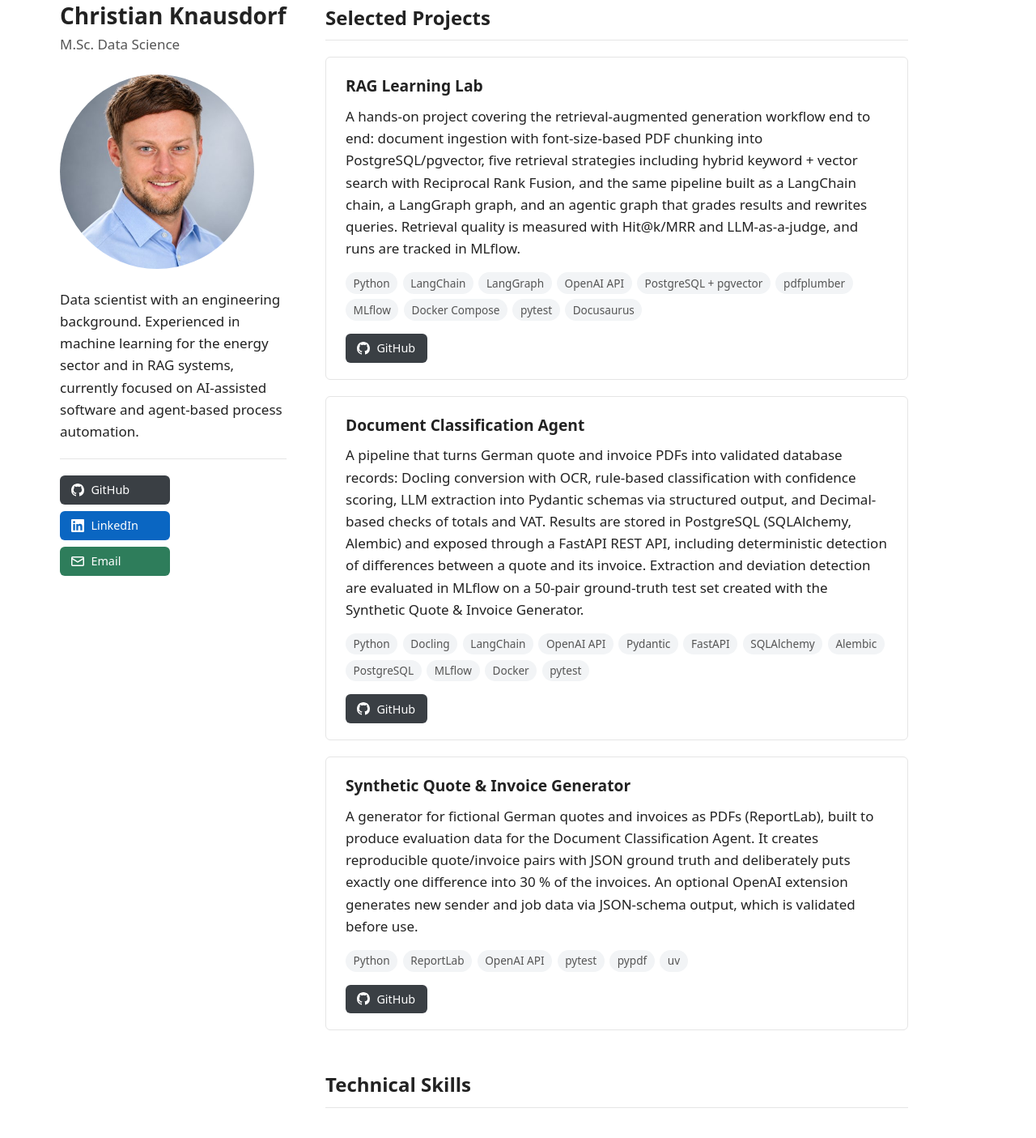
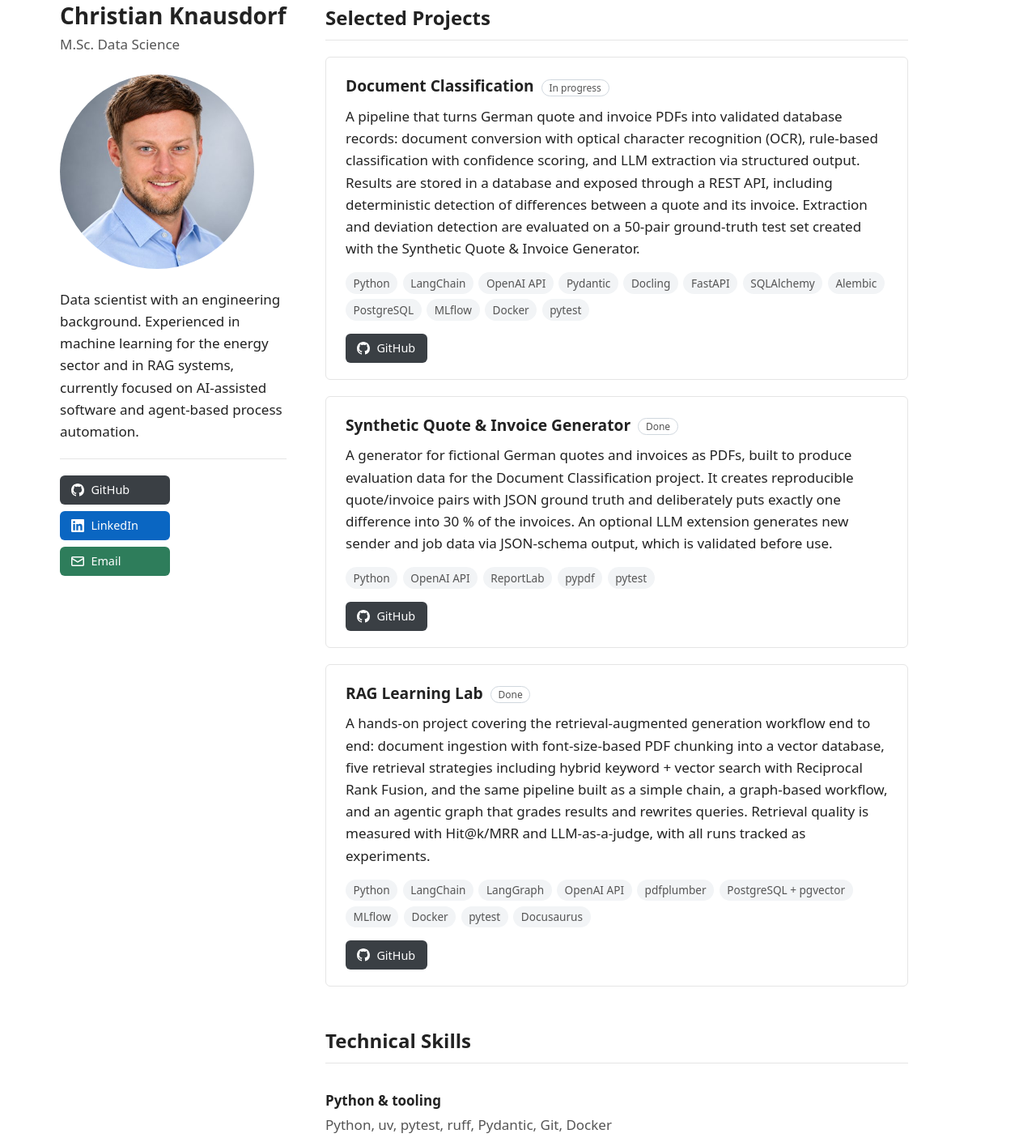
Before and after one commit to ChristianAIScience/portfolio, a plain HTML site: page index.html in a window 1280 px wide. Shown: the part 61-1466 px from the top of the page at 81% size. Drawn offline with Linux system fonts and the light colour scheme.

Commit message:
updated site

```diff
--- a/index.html
+++ b/index.html
@@ -35,54 +35,53 @@
         <h2 id="projects-heading">Selected Projects</h2>
 
         <article class="card">
-          <h3>RAG Learning Lab</h3>
+          <h3>Document Classification <span class="status">In progress</span></h3>
           <p>
-            A hands-on project covering the retrieval-augmented generation workflow end to end: document
-            ingestion with font-size-based PDF chunking into PostgreSQL/pgvector, five retrieval strategies
-            including hybrid keyword + vector search with Reciprocal Rank Fusion, and the same pipeline built
-            as a LangChain chain, a LangGraph graph, and an agentic graph that grades results and rewrites queries.
-            Retrieval quality is measured with Hit@k/MRR and LLM-as-a-judge, and runs are tracked in MLflow.
+            A pipeline that turns German quote and invoice PDFs into validated database records: document
+            conversion with optical character recognition (OCR), rule-based classification with confidence scoring,
+            and LLM extraction via structured output.
+            Results are stored in a database and exposed through a REST API,
+            including deterministic detection of differences between a quote and its invoice.
+            Extraction and deviation detection are evaluated on a 50-pair ground-truth test set
+            created with the Synthetic Quote &amp; Invoice Generator.
           </p>
           <ul class="tags" aria-label="Technologies">
-            <li>Python</li><li>LangChain</li><li>LangGraph</li><li>OpenAI API</li>
-            <li>PostgreSQL + pgvector</li><li>pdfplumber</li><li>MLflow</li><li>Docker Compose</li>
-            <li>pytest</li><li>Docusaurus</li>
+            <li>Python</li><li>LangChain</li><li>OpenAI API</li><li>Pydantic</li><li>Docling</li>
+            <li>FastAPI</li><li>SQLAlchemy</li><li>Alembic</li><li>PostgreSQL</li><li>MLflow</li>
+            <li>Docker</li><li>pytest</li>
           </ul>
-          <a class="icon-link" href="https://github.com/ChristianAIScience/basic-rag-stuff" aria-label="RAG Learning Lab on GitHub" title="View on GitHub"><svg viewBox="0 0 16 16" width="16" height="16" aria-hidden="true" focusable="false"><path fill="currentColor" d="M8 0c4.42 0 8 3.58 8 8a8.013 8.013 0 0 1-5.45 7.59c-.4.08-.55-.17-.55-.38 0-.27.01-1.13.01-2.2 0-.75-.25-1.230-.54-1.48 1.78-.2 3.65-.88 3.65-3.95 0-.88-.31-1.59-.82-2.15.08-.2.36-1.02-.08-2.12 0 0-.67-.22-2.2.82-.64-.18-1.32-.27-2-.27-.68 0-1.36.09-2 .27-1.53-1.03-2.2-.82-2.2-.82-.44 1.1-.16 1.92-.08 2.12-.51.56-.82 1.28-.82 2.15 0 3.06 1.86 3.75 3.64 3.95-.23.2-.44.55-.51 1.07-.46.21-1.61.55-2.33-.66-.15-.24-.6-.83-1.230-.82-.67.01-.27.38.01.53.34.19.73.9.82 1.13.16.45.68 1.31 2.69.94 0 .67.01 1.3.01 1.49 0 .21-.15.45-.55.38A7.995 7.995 0 0 1 0 8c0-4.42 3.58-8 8-8Z"/></svg><span>GitHub</span></a>
+          <a class="icon-link" href="https://github.com/ChristianAIScience/document-classification" aria-label="Document Classification on GitHub" title="View on GitHub"><svg viewBox="0 0 16 16" width="16" height="16" aria-hidden="true" focusable="false"><path fill="currentColor" d="M8 0c4.42 0 8 3.58 8 8a8.013 8.013 0 0 1-5.45 7.59c-.4.08-.55-.17-.55-.38 0-.27.01-1.13.01-2.2 0-.75-.25-1.230-.54-1.48 1.78-.2 3.65-.88 3.65-3.95 0-.88-.31-1.59-.82-2.15.08-.2.36-1.02-.08-2.12 0 0-.67-.22-2.2.82-.64-.18-1.32-.27-2-.27-.68 0-1.36.09-2 .27-1.53-1.03-2.2-.82-2.2-.82-.44 1.1-.16 1.92-.08 2.12-.51.56-.82 1.28-.82 2.15 0 3.06 1.86 3.75 3.64 3.95-.23.2-.44.55-.51 1.07-.46.21-1.61.55-2.33-.66-.15-.24-.6-.83-1.230-.82-.67.01-.27.38.01.53.34.19.73.9.82 1.13.16.45.68 1.31 2.69.94 0 .67.01 1.3.01 1.49 0 .21-.15.45-.55.38A7.995 7.995 0 0 1 0 8c0-4.42 3.58-8 8-8Z"/></svg><span>GitHub</span></a>
         </article>
 
         <article class="card">
-          <h3>Document Classification Agent</h3>
+          <h3>Synthetic Quote &amp; Invoice Generator <span class="status">Done</span></h3>
           <p>
-            A pipeline that turns German quote and invoice PDFs into validated database records: Docling
-            conversion with OCR, rule-based classification with confidence scoring, LLM extraction into Pydantic
-            schemas via structured output, and Decimal-based checks of totals and VAT.
-            Results are stored in PostgreSQL (SQLAlchemy, Alembic) and exposed through a FastAPI REST API,
-            including deterministic detection of differences between a quote and its invoice.
-            Extraction and deviation detection are evaluated in MLflow on a 50-pair ground-truth test set
-            created with the Synthetic Quote &amp; Invoice Generator.
+            A generator for fictional German quotes and invoices as PDFs, built to produce
+            evaluation data for the Document Classification project. It creates reproducible
+            quote/invoice pairs with JSON ground truth and deliberately puts exactly one difference into 30&nbsp;%
+            of the invoices. An optional LLM extension generates new sender and job data via JSON-schema
+            output, which is validated before use.
           </p>
           <ul class="tags" aria-label="Technologies">
-            <li>Python</li><li>Docling</li><li>LangChain</li><li>OpenAI API</li><li>Pydantic</li>
-            <li>FastAPI</li><li>SQLAlchemy</li><li>Alembic</li><li>PostgreSQL</li><li>MLflow</li>
-            <li>Docker</li><li>pytest</li>
+            <li>Python</li><li>OpenAI API</li><li>ReportLab</li><li>pypdf</li><li>pytest</li>
           </ul>
-          <a class="icon-link" href="https://github.com/ChristianAIScience/document-classification" aria-label="Document Classification Agent on GitHub" title="View on GitHub"><svg viewBox="0 0 16 16" width="16" height="16" aria-hidden="true" focusable="false"><path fill="currentColor" d="M8 0c4.42 0 8 3.58 8 8a8.013 8.013 0 0 1-5.45 7.59c-.4.08-.55-.17-.55-.38 0-.27.01-1.13.01-2.2 0-.75-.25-1.230-.54-1.48 1.78-.2 3.65-.88 3.65-3.95 0-.88-.31-1.59-.82-2.15.08-.2.36-1.02-.08-2.12 0 0-.67-.22-2.2.82-.64-.18-1.32-.27-2-.27-.68 0-1.36.09-2 .27-1.53-1.03-2.2-.82-2.2-.82-.44 1.1-.16 1.92-.08 2.12-.51.56-.82 1.28-.82 2.15 0 3.06 1.86 3.75 3.64 3.95-.23.2-.44.55-.51 1.07-.46.21-1.61.55-2.33-.66-.15-.24-.6-.83-1.230-.82-.67.01-.27.38.01.53.34.19.73.9.82 1.13.16.45.68 1.31 2.69.94 0 .67.01 1.3.01 1.49 0 .21-.15.45-.55.38A7.995 7.995 0 0 1 0 8c0-4.42 3.58-8 8-8Z"/></svg><span>GitHub</span></a>
+          <a class="icon-link" href="https://github.com/ChristianAIScience/fictional-quotes-invoices-pdf-creator" aria-label="Synthetic Quote &amp; Invoice Generator on GitHub" title="View on GitHub"><svg viewBox="0 0 16 16" width="16" height="16" aria-hidden="true" focusable="false"><path fill="currentColor" d="M8 0c4.42 0 8 3.58 8 8a8.013 8.013 0 0 1-5.45 7.59c-.4.08-.55-.17-.55-.38 0-.27.01-1.13.01-2.2 0-.75-.25-1.230-.54-1.48 1.78-.2 3.65-.88 3.65-3.95 0-.88-.31-1.59-.82-2.15.08-.2.36-1.02-.08-2.12 0 0-.67-.22-2.2.82-.64-.18-1.32-.27-2-.27-.68 0-1.36.09-2 .27-1.53-1.03-2.2-.82-2.2-.82-.44 1.1-.16 1.92-.08 2.12-.51.56-.82 1.28-.82 2.15 0 3.06 1.86 3.75 3.64 3.95-.23.2-.44.55-.51 1.07-.46.21-1.61.55-2.33-.66-.15-.24-.6-.83-1.230-.82-.67.01-.27.38.01.53.34.19.73.9.82 1.13.16.45.68 1.31 2.69.94 0 .67.01 1.3.01 1.49 0 .21-.15.45-.55.38A7.995 7.995 0 0 1 0 8c0-4.42 3.58-8 8-8Z"/></svg><span>GitHub</span></a>
         </article>
 
         <article class="card">
-          <h3>Synthetic Quote &amp; Invoice Generator</h3>
+          <h3>RAG Learning Lab <span class="status">Done</span></h3>
           <p>
-            A generator for fictional German quotes and invoices as PDFs (ReportLab), built to produce
-            evaluation data for the Document Classification Agent. It creates reproducible
-            quote/invoice pairs with JSON ground truth and deliberately puts exactly one difference into 30&nbsp;%
-            of the invoices. An optional OpenAI extension generates new sender and job data via JSON-schema
-            output, which is validated before use.
+            A hands-on project covering the retrieval-augmented generation workflow end to end: document
+            ingestion with font-size-based PDF chunking into a vector database, five retrieval strategies
+            including hybrid keyword + vector search with Reciprocal Rank Fusion, and the same pipeline built
+            as a simple chain, a graph-based workflow, and an agentic graph that grades results and rewrites queries.
+            Retrieval quality is measured with Hit@k/MRR and LLM-as-a-judge, with all runs tracked as experiments.
           </p>
           <ul class="tags" aria-label="Technologies">
-            <li>Python</li><li>ReportLab</li><li>OpenAI API</li><li>pytest</li><li>pypdf</li><li>uv</li>
+            <li>Python</li><li>LangChain</li><li>LangGraph</li><li>OpenAI API</li><li>pdfplumber</li>
+            <li>PostgreSQL + pgvector</li><li>MLflow</li><li>Docker</li><li>pytest</li><li>Docusaurus</li>
           </ul>
-          <a class="icon-link" href="https://github.com/ChristianAIScience/fictional-quotes-invoices-pdf-creator" aria-label="Synthetic Quote &amp; Invoice Generator on GitHub" title="View on GitHub"><svg viewBox="0 0 16 16" width="16" height="16" aria-hidden="true" focusable="false"><path fill="currentColor" d="M8 0c4.42 0 8 3.58 8 8a8.013 8.013 0 0 1-5.45 7.59c-.4.08-.55-.17-.55-.38 0-.27.01-1.13.01-2.2 0-.75-.25-1.230-.54-1.48 1.78-.2 3.65-.88 3.65-3.95 0-.88-.31-1.59-.82-2.15.08-.2.36-1.02-.08-2.12 0 0-.67-.22-2.2.82-.64-.18-1.32-.27-2-.27-.68 0-1.36.09-2 .27-1.53-1.03-2.2-.82-2.2-.82-.44 1.1-.16 1.92-.08 2.12-.51.56-.82 1.28-.82 2.15 0 3.06 1.86 3.75 3.64 3.95-.23.2-.44.55-.51 1.07-.46.21-1.61.55-2.33-.66-.15-.24-.6-.83-1.230-.82-.67.01-.27.38.01.53.34.19.73.9.82 1.13.16.45.68 1.31 2.69.94 0 .67.01 1.3.01 1.49 0 .21-.15.45-.55.38A7.995 7.995 0 0 1 0 8c0-4.42 3.58-8 8-8Z"/></svg><span>GitHub</span></a>
+          <a class="icon-link" href="https://github.com/ChristianAIScience/basic-rag-stuff" aria-label="RAG Learning Lab on GitHub" title="View on GitHub"><svg viewBox="0 0 16 16" width="16" height="16" aria-hidden="true" focusable="false"><path fill="currentColor" d="M8 0c4.42 0 8 3.58 8 8a8.013 8.013 0 0 1-5.45 7.59c-.4.08-.55-.17-.55-.38 0-.27.01-1.13.01-2.2 0-.75-.25-1.230-.54-1.48 1.78-.2 3.65-.88 3.65-3.95 0-.88-.31-1.59-.82-2.15.08-.2.36-1.02-.08-2.12 0 0-.67-.22-2.2.82-.64-.18-1.32-.27-2-.27-.68 0-1.36.09-2 .27-1.53-1.03-2.2-.82-2.2-.82-.44 1.1-.16 1.92-.08 2.12-.51.56-.82 1.28-.82 2.15 0 3.06 1.86 3.75 3.64 3.95-.23.2-.44.55-.51 1.07-.46.21-1.61.55-2.33-.66-.15-.24-.6-.83-1.230-.82-.67.01-.27.38.01.53.34.19.73.9.82 1.13.16.45.68 1.31 2.69.94 0 .67.01 1.3.01 1.49 0 .21-.15.45-.55.38A7.995 7.995 0 0 1 0 8c0-4.42 3.58-8 8-8Z"/></svg><span>GitHub</span></a>
         </article>
       </section>
 
@@ -91,7 +90,7 @@
         <dl class="skills">
           <div>
             <dt>Python &amp; tooling</dt>
-            <dd>Python, uv, pytest, ruff, Pydantic, Git, Docker Compose</dd>
+            <dd>Python, uv, pytest, ruff, Pydantic, Git, Docker</dd>
           </div>
           <div>
             <dt>LLM applications</dt>
@@ -107,7 +106,7 @@
           </div>
           <div>
             <dt>Document processing</dt>
-            <dd>Docling, OCR, pdfplumber, ReportLab</dd>
+            <dd>Docling, optical character recognition (OCR), pdfplumber, ReportLab</dd>
           </div>
         </dl>
       </section>
--- a/style.css
+++ b/style.css
@@ -144,6 +144,20 @@ section + section {
   margin: 0 0 1rem;
 }
 
+/* Small outlined status label next to a project name, similar to GitHub's "Public" label */
+.status {
+  display: inline-block;
+  margin-left: 0.25rem;
+  padding: 0 0.55rem;
+  border: 1px solid #d0d7de;
+  border-radius: 999px;
+  color: var(--muted);
+  font-size: 0.75rem;
+  font-weight: 500;
+  line-height: 1.6;
+  vertical-align: middle;
+}
+
 .tags {
   list-style: none;
   padding: 0;
```
